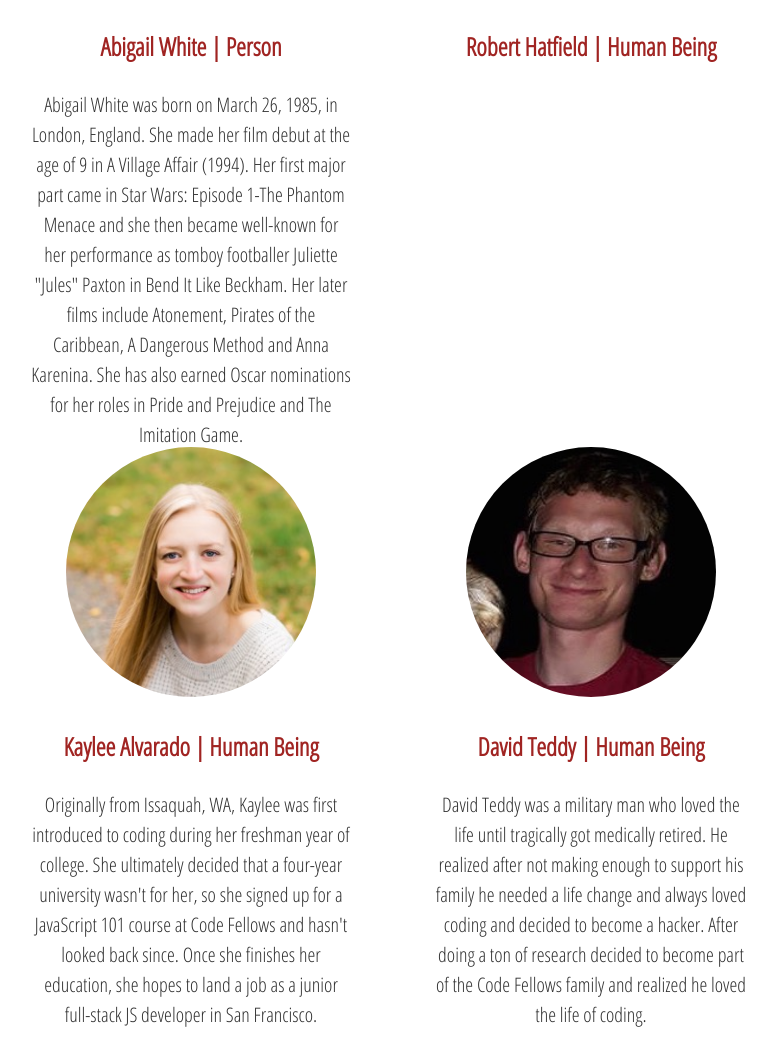
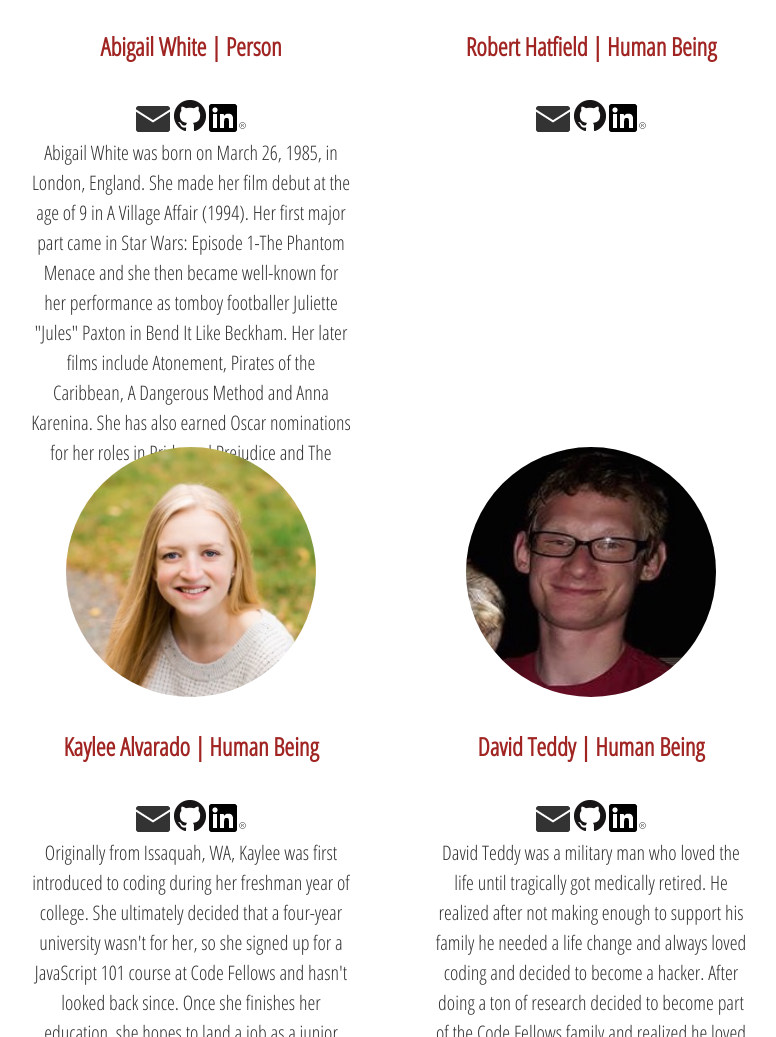
Before and after one commit to MeetPup/301_final_project, a website: page public/index.html in a window 1280 px wide. Shown: the part 1424-2461 px from the top of the page, without its empty margins (259-1035 px from the left). Drawn offline with nearby package versions, Linux system fonts and the light colour scheme; some packages are replaced by stand-ins of ours.

Commit message:
adding links to bios

```diff
--- a/public/index.html
+++ b/public/index.html
@@ -61,6 +61,9 @@
             <div class="front">
               <img src="/images/abbi.jpg" class="circularImage" id="abbi">
               <h3 class="dev-name">Abigail White | Person</h3>
+              <img src="/images/icon-email.png"/><a href=""></a>
+              <img src="/images/Icon-GitHub.png"/><a href=""></a>
+              <img src="/images/icon-linked-in.png"><a href=""></a>
               <p class="bio">Abigail White was born on March 26, 1985, in London, England. She made her film debut at the age of 9 in A Village Affair (1994). Her first major part came in Star Wars: Episode 1-The Phantom Menace and she then became well-known for her performance as tomboy footballer Juliette "Jules" Paxton in Bend It Like Beckham. Her later films include Atonement, Pirates of the Caribbean, A Dangerous Method and Anna Karenina. She has also earned Oscar nominations for her roles in Pride and Prejudice and The Imitation Game.</p>
             </div>
             <div class="back">
@@ -75,6 +78,9 @@
             <div class="front">
               <img src="" class="circularImage" id="robert">
               <h3 class="dev-name">Robert Hatfield | Human Being</h3>
+              <img src="/images/icon-email.png"/><a href=""></a>
+              <img src="/images/Icon-GitHub.png"/><a href=""></a>
+              <img src="/images/icon-linked-in.png"><a href=""></a>
               <p class="bio"></p>
             </div>
             <div class="back">
@@ -88,6 +94,9 @@
             <div class="front">
               <img src="/images/kay.jpg" class="circularImage" id="kay">
               <h3 class="dev-name">Kaylee Alvarado | Human Being</h3>
+              <a href="kaymay1000@gmail.com"><img src="/images/icon-email.png"/></a>
+              <a href="https://github.com/kaymay1000"><img src="/images/Icon-GitHub.png"/></a>
+              <img src="/images/icon-linked-in.png"><a href=""></a>
               <p class="bio">Originally from Issaquah, WA, Kaylee was first introduced to coding during her freshman year of college. She ultimately decided that a four-year university wasn't for her, so she signed up for a JavaScript 101 course at Code Fellows and hasn't looked back since. Once she finishes her education, she hopes to land a job as a junior full-stack JS developer in San Francisco.</p>
             </div>
             <div class="back">
@@ -102,6 +111,9 @@
             <div class="front">
               <img src="/images/teddy.jpg" class="circularImage" id="teddy">
               <h3 class="dev-name">David Teddy | Human Being</h3>
+              <img src="/images/icon-email.png"/><a href=""></a>
+              <img src="/images/Icon-GitHub.png"/><a href=""></a>
+              <img src="/images/icon-linked-in.png"><a href=""></a>
               <p class="bio">David Teddy was a military man who loved the life until tragically got medically retired. He realized after not making enough to support his family he needed a life change and always loved coding and decided to become a hacker. After doing a ton of research decided to become part of the Code Fellows family and realized he loved the life of coding.</p>
             </div>
             <div class="back">
```
Also changed, not shown: public/images/Icon-GitHub.png (added), public/images/icon-email.png (added), public/images/icon-linked-in.png (added).
